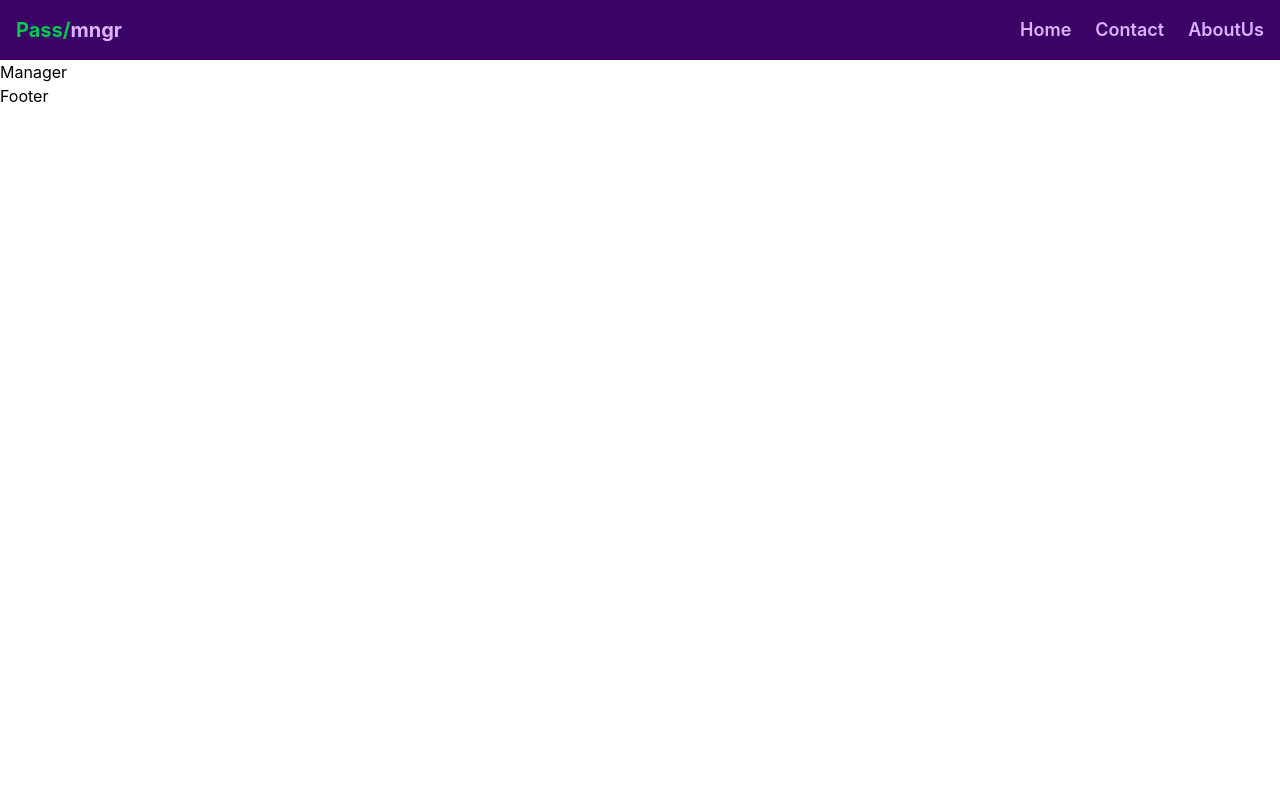
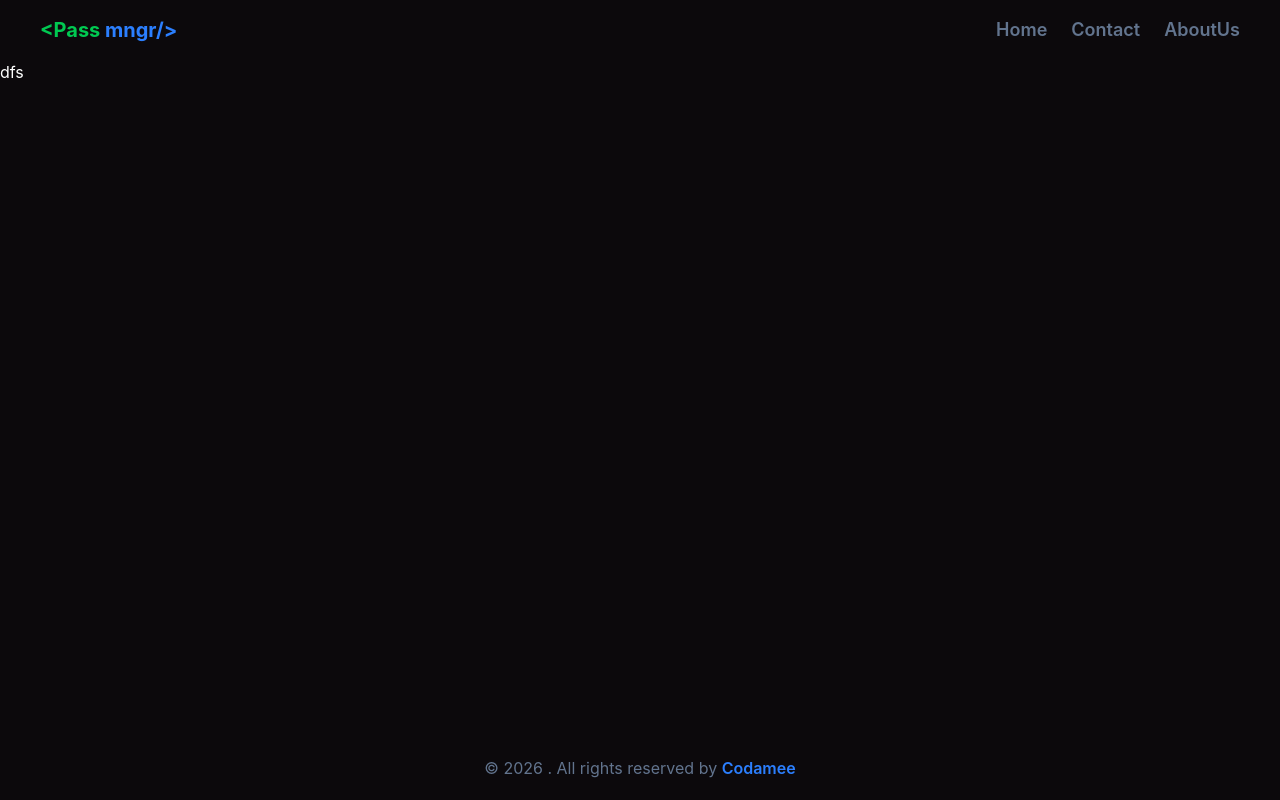
Before and after one commit to codamee/password-manager-react, a React (Vite) app: page / in a window 1280 px wide. Built offline with nearby package versions, Linux system fonts and the light colour scheme.

Commit message:
feat:Add the footerUI

```diff
--- a/src/App.jsx
+++ b/src/App.jsx
@@ -5,7 +5,7 @@ import Manager from './components/Manager'
 
 const App = () => {
   return (
-    <div>
+    <div className='bg-mauve-950 h-screen'>
       <Navbar />
       <Manager />
       <Footer />
--- a/src/components/Footer.jsx
+++ b/src/components/Footer.jsx
@@ -2,7 +2,9 @@ import React from 'react'
 
 const Footer = () => {
   return (
-    <div>Footer</div>
+      <div className='text-slate-500 text-[12px] md:text-base p-2  md:p-4 text-center'>
+          <p>&copy; 2026 . All rights reserved by <a className='font-semibold text-blue-500' href="https://github.com/codamee">Codamee</a></p>
+    </div>
   )
 }
 
--- a/src/components/Manager.jsx
+++ b/src/components/Manager.jsx
@@ -2,7 +2,9 @@ import React from 'react'
 
 const Manager = () => {
   return (
-    <div>Manager</div>
+      <div className='text-white min-h-[85%]'>
+          dfs
+    </div>
   )
 }
 
--- a/src/components/Navbar.jsx
+++ b/src/components/Navbar.jsx
@@ -2,12 +2,12 @@ import React from 'react'
 
 const Navbar = () => {
   return (
-      <div className='bg-purple-950 text-purple-50 p-4 flex justify-between items-center'>
-          <div className="logo md:text-xl font-bold text-green-500">Pass/<span className=' text-purple-300 font-bold '>mngr</span></div>
-          <ul className='flex md:gap-6 gap-4 text-[.8rem] md:text-lg text-purple-300'>
-              <li className='cursor-pointer font-semibold'>Home</li>
-              <li className='cursor-pointer font-semibold'>Contact</li>
-              <li className='cursor-pointer font-semibold'>AboutUs</li>
+      <div className='px-3 py-2 md:py-4 md:px-10 flex justify-between items-center  '>
+          <div className="logo md:text-xl font-bold text-green-500">&lt;Pass <span className=' text-blue-500'>mngr/&gt;</span></div>
+          <ul className='flex md:gap-6 gap-4 text-[.8rem] md:text-lg text-slate-500 font-semibold'>
+              <li className='cursor-pointer'>Home</li>
+              <li className='cursor-pointer'>Contact</li>
+              <li className='cursor-pointer'>AboutUs</li>
           </ul>
     </div>
   )
```
